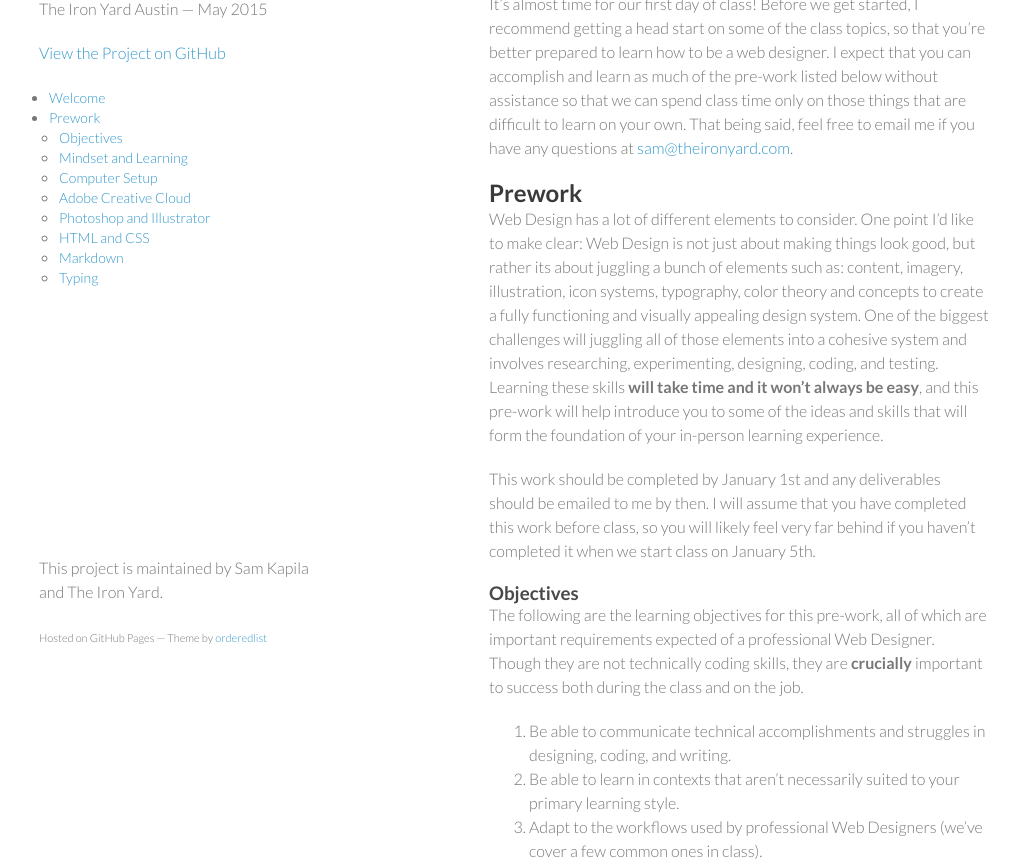
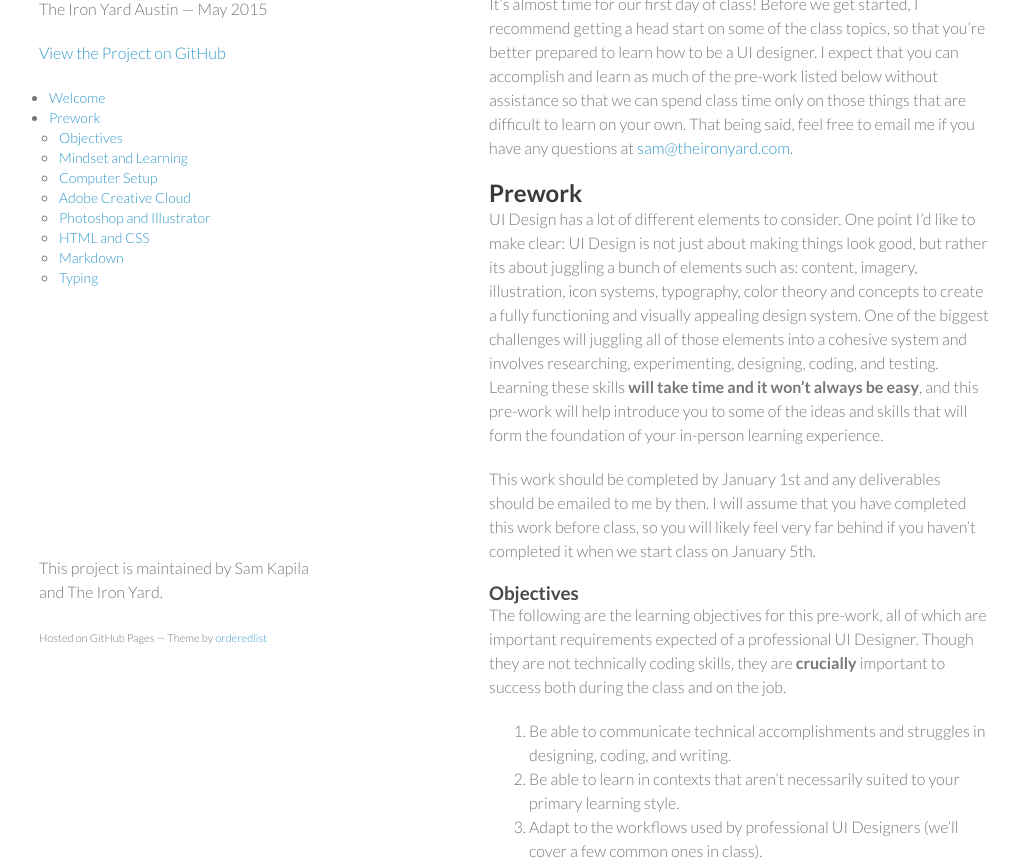
Before and after one commit to tiy-austin-wd-jan2015/Onboarding, a plain HTML site: page index.html in a window 1280 px wide. Shown: the part 92-953 px from the top of the page, without its empty margins (126-1145 px from the left). Drawn offline with Linux system fonts and the light colour scheme.

Commit message:
new cohort stuff

```diff
--- a/index.html
+++ b/index.html
@@ -37,21 +37,21 @@
       <section>
         <h1>
 <h2 id="introduction" class="anchor">Welcome!</h2>
-<p>It’s almost time for our first day of class! Before we get started, I recommend getting a head start on some of the class topics, so that you’re better prepared to learn how to be a web designer. I expect that you can accomplish and learn as much of the pre-work listed below without assistance so that we can spend class time only on those things that are difficult to learn on your own. That being said, feel free to email me if you have any questions at <a href="mailto:sam@theironyard.com">sam@theironyard.com</a>.</p>
+<p>It’s almost time for our first day of class! Before we get started, I recommend getting a head start on some of the class topics, so that you’re better prepared to learn how to be a UI designer. I expect that you can accomplish and learn as much of the pre-work listed below without assistance so that we can spend class time only on those things that are difficult to learn on your own. That being said, feel free to email me if you have any questions at <a href="mailto:sam@theironyard.com">sam@theironyard.com</a>.</p>
 
 <h2 id="prework" class="anchor">Prework</h2>
-<p>Web Design has a lot of different elements to consider. One point I’d like to make clear: Web Design is not just about making things look good, but rather its about juggling a bunch of elements such as: content, imagery, illustration, icon systems, typography, color theory and concepts to create a fully functioning and visually appealing design system. One of the biggest challenges will juggling all of those elements into a cohesive system and involves researching, experimenting, designing, coding, and testing. Learning these skills <b>will take time and it won’t always be easy</b>, and this pre-work will help introduce you to some of the ideas and skills that will form the foundation of your in-person learning experience.</p>
+<p>UI Design has a lot of different elements to consider. One point I’d like to make clear: UI Design is not just about making things look good, but rather its about juggling a bunch of elements such as: content, imagery, illustration, icon systems, typography, color theory and concepts to create a fully functioning and visually appealing design system. One of the biggest challenges will juggling all of those elements into a cohesive system and involves researching, experimenting, designing, coding, and testing. Learning these skills <b>will take time and it won’t always be easy</b>, and this pre-work will help introduce you to some of the ideas and skills that will form the foundation of your in-person learning experience.</p>
 
 <p>This work should be completed by January 1st and any deliverables should be emailed to me by then. I will assume that you have completed this work before class, so you will likely feel very far behind if you haven’t completed it when we start class on January 5th.</p>
 
 <h3 id="objectives" class="anchor">Objectives</h3>
 
-<p>The following are the learning objectives for this pre-work, all of which are important requirements expected of a professional Web Designer. Though they are not technically coding skills, they are <b>crucially</b> important to success both during the class and on the job.</p>
+<p>The following are the learning objectives for this pre-work, all of which are important requirements expected of a professional UI Designer. Though they are not technically coding skills, they are <b>crucially</b> important to success both during the class and on the job.</p>
 
 <ol>
 <li>Be able to communicate technical accomplishments and struggles in designing, coding, and writing.</li>
 <li>Be able to learn in contexts that aren’t necessarily suited to your primary learning style.</li>
-<li>Adapt to the workflows used by professional Web Designers (we’ve cover a few common ones in class).</li>
+<li>Adapt to the workflows used by professional UI Designers (we’ll cover a few common ones in class).</li>
 <li>Commit yourself fulling to learning as much as in can and completing all assignments to the best of your ability.</li>
 <li>Describe the importance of mindset on learning and be able to analyze one’s own type of mindset.</li>
 </ol>
```
